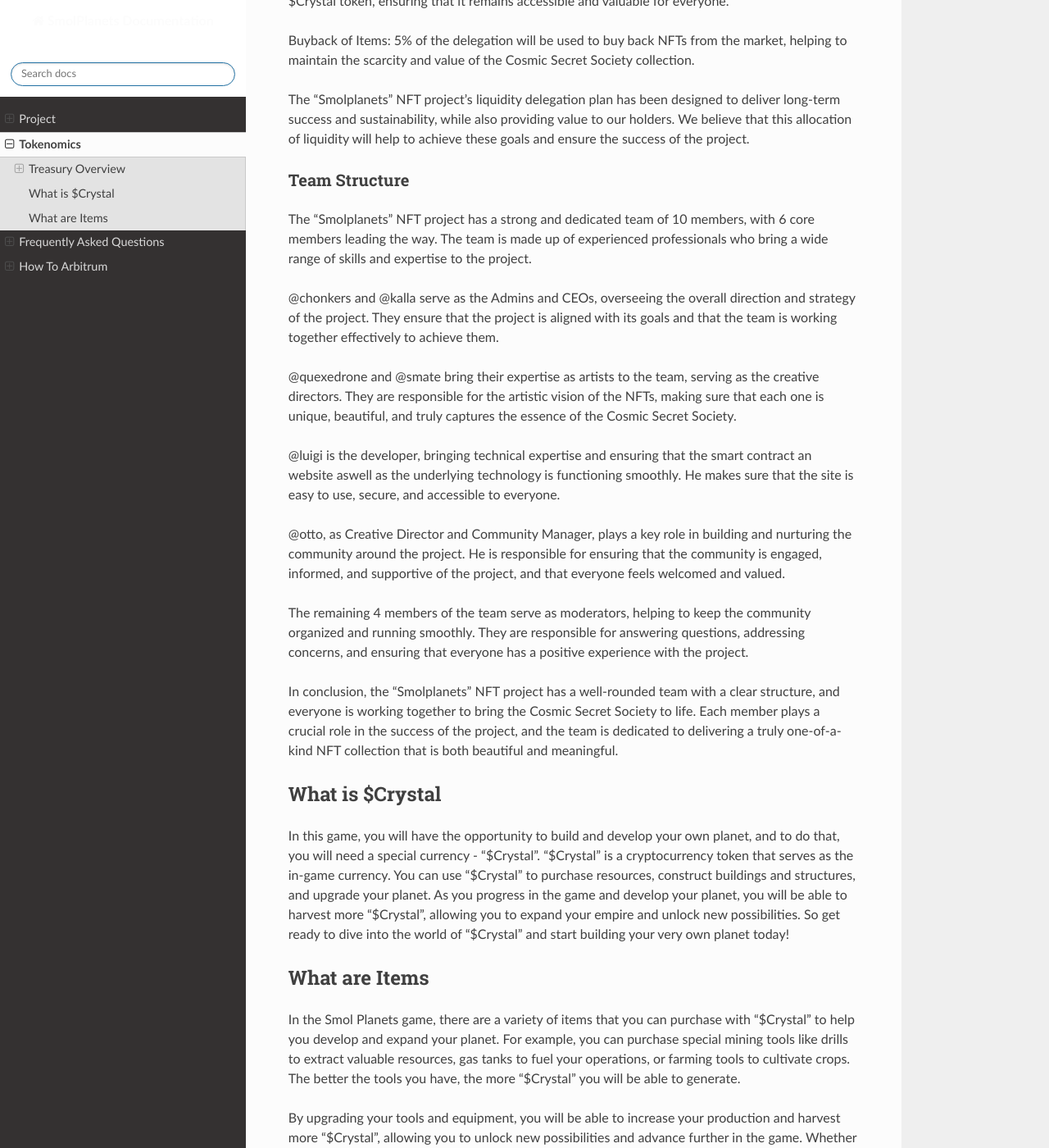
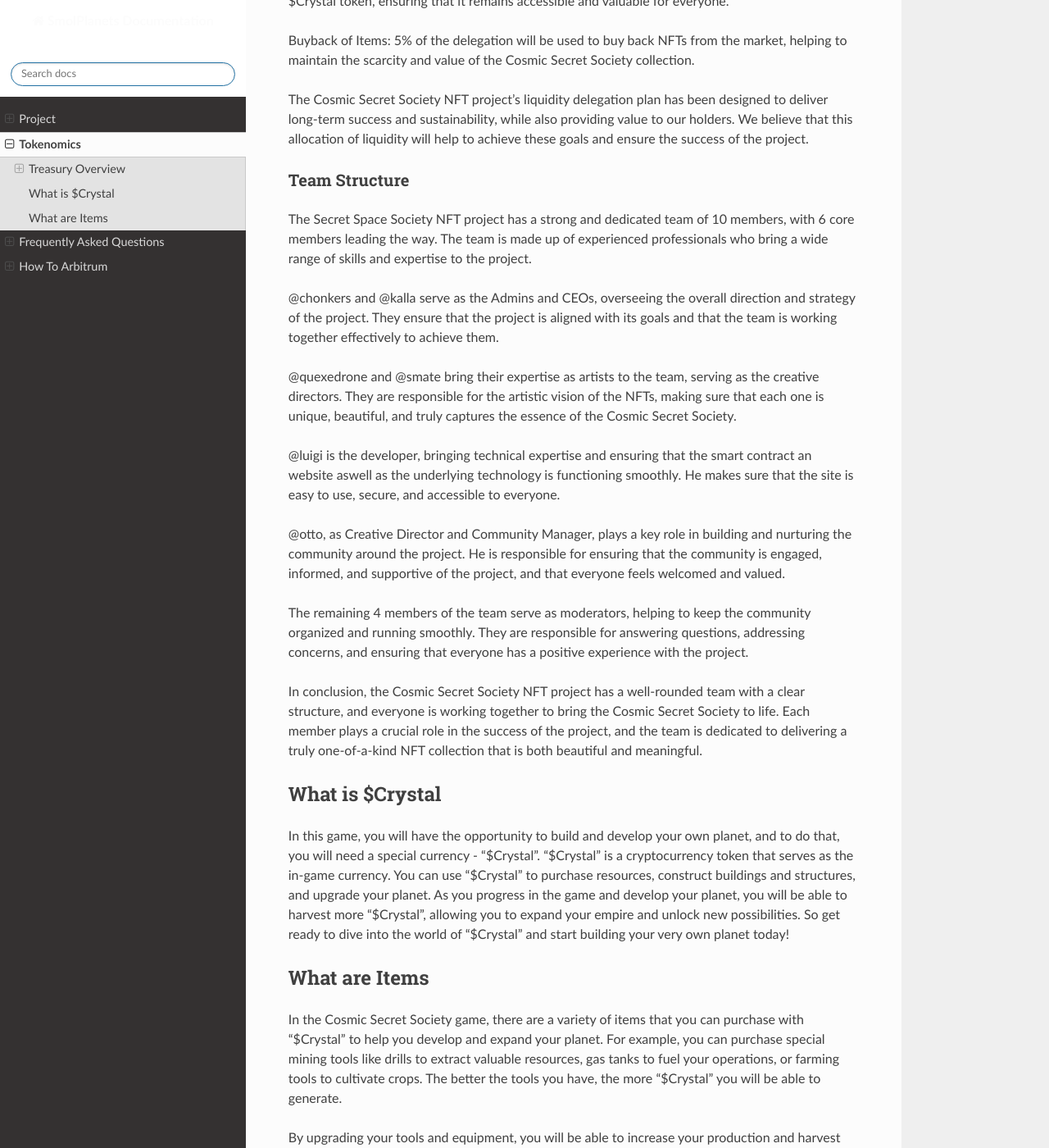
Before and after one commit to bigpapiarnold/smolplanets_documentation, a Sphinx documentation site: the page built from docs/source/tokenomics.rst, in a window 1280 px wide and 1400 px high, scrolled down 1441 px. Shown: the whole window at 82% size. Built offline with Sphinx 7.4.7 and the Read the Docs theme 2.0.0, drawn with Linux system fonts in a browser that asks for light colours; pages that are not in the unit, such as notebooks, are missing from menus; some of the changed text lies outside the part shown.

Commit message:
Update tokenomics.rst

```diff
--- a/docs/source/tokenomics.rst
+++ b/docs/source/tokenomics.rst
@@ -15,7 +15,7 @@ Income
 ======
 
 Sources of Income:
-The "Smolplanets" NFT project has several sources of income, including:
+The Cosmic Secret Society NFT project has several sources of income, including:
 
 Marketplace Royalties: The project will receive a portion of the fees generated from sales on the marketplace, helping to ensure a steady stream of income.
 
@@ -30,7 +30,7 @@ Item Sales: The project will receive revenue from the sale of NFTs in the Cosmic
 Liquidity Delegation
 ====================
 
-The "Smolplanets" NFT project aims to provide long-term success and sustainability while also delivering value to our holders. To achieve this goal, the project has established a liquidity delegation plan that outlines the allocation of the project's liquidity.
+The Cosmic Secret Society NFT project aims to provide long-term success and sustainability while also delivering value to our holders. To achieve this goal, the project has established a liquidity delegation plan that outlines the allocation of the project's liquidity.
 
 Allocation of Liquidity:
 The liquidity delegation will be divided into the following areas:
@@ -46,8 +46,7 @@ $Crystal Maintenance Costs: 5% of the delegation will be used to maintain the st
 Buyback of Items: 5% of the delegation will be used to buy back NFTs from the market, helping to maintain the scarcity and value of the Cosmic Secret Society collection.
 
 
-The "Smolplanets" NFT project's liquidity delegation plan has been designed to deliver long-term success and sustainability, while also providing value to our holders. We believe that this allocation of liquidity will help to achieve these goals and ensure the success of the project.
-
+The Cosmic Secret Society NFT project's liquidity delegation plan has been designed to deliver long-term success and sustainability, while also providing value to our holders. We believe that this allocation of liquidity will help to achieve these goals and ensure the success of the project.
 
 
 
@@ -57,7 +56,7 @@ The "Smolplanets" NFT project's liquidity delegation plan has been designed to d
 Team Structure
 ==============
 
-The "Smolplanets" NFT project has a strong and dedicated team of 10 members, with 6 core members leading the way. The team is made up of experienced professionals who bring a wide range of skills and expertise to the project.
+The Secret Space Society NFT project has a strong and dedicated team of 10 members, with 6 core members leading the way. The team is made up of experienced professionals who bring a wide range of skills and expertise to the project.
 
 @chonkers and @kalla serve as the Admins and CEOs, overseeing the overall direction and strategy of the project. They ensure that the project is aligned with its goals and that the team is working together effectively to achieve them.
 
@@ -69,7 +68,7 @@ The "Smolplanets" NFT project has a strong and dedicated team of 10 members, wit
 
 The remaining 4 members of the team serve as moderators, helping to keep the community organized and running smoothly. They are responsible for answering questions, addressing concerns, and ensuring that everyone has a positive experience with the project.
 
-In conclusion, the "Smolplanets" NFT project has a well-rounded team with a clear structure, and everyone is working together to bring the Cosmic Secret Society to life. Each member plays a crucial role in the success of the project, and the team is dedicated to delivering a truly one-of-a-kind NFT collection that is both beautiful and meaningful.
+In conclusion, the Cosmic Secret Society NFT project has a well-rounded team with a clear structure, and everyone is working together to bring the Cosmic Secret Society to life. Each member plays a crucial role in the success of the project, and the team is dedicated to delivering a truly one-of-a-kind NFT collection that is both beautiful and meaningful.
 
 
 
@@ -88,6 +87,6 @@ In this game, you will have the opportunity to build and develop your own planet
 What are Items
 ****************
 
-In the Smol Planets game, there are a variety of items that you can purchase with "$Crystal" to help you develop and expand your planet. For example, you can purchase special mining tools like drills to extract valuable resources, gas tanks to fuel your operations, or farming tools to cultivate crops. The better the tools you have, the more "$Crystal" you will be able to generate.
+In the Cosmic Secret Society game, there are a variety of items that you can purchase with "$Crystal" to help you develop and expand your planet. For example, you can purchase special mining tools like drills to extract valuable resources, gas tanks to fuel your operations, or farming tools to cultivate crops. The better the tools you have, the more "$Crystal" you will be able to generate.
 
 By upgrading your tools and equipment, you will be able to increase your production and harvest more "$Crystal", allowing you to unlock new possibilities and advance further in the game. Whether you're looking to build a thriving mining operation, a flourishing farm, or a bustling city, the items you purchase with "$Crystal" will play a crucial role in your success. So be sure to invest wisely and keep an eye out for new tools and upgrades that can help take your planet to the next level.
```
